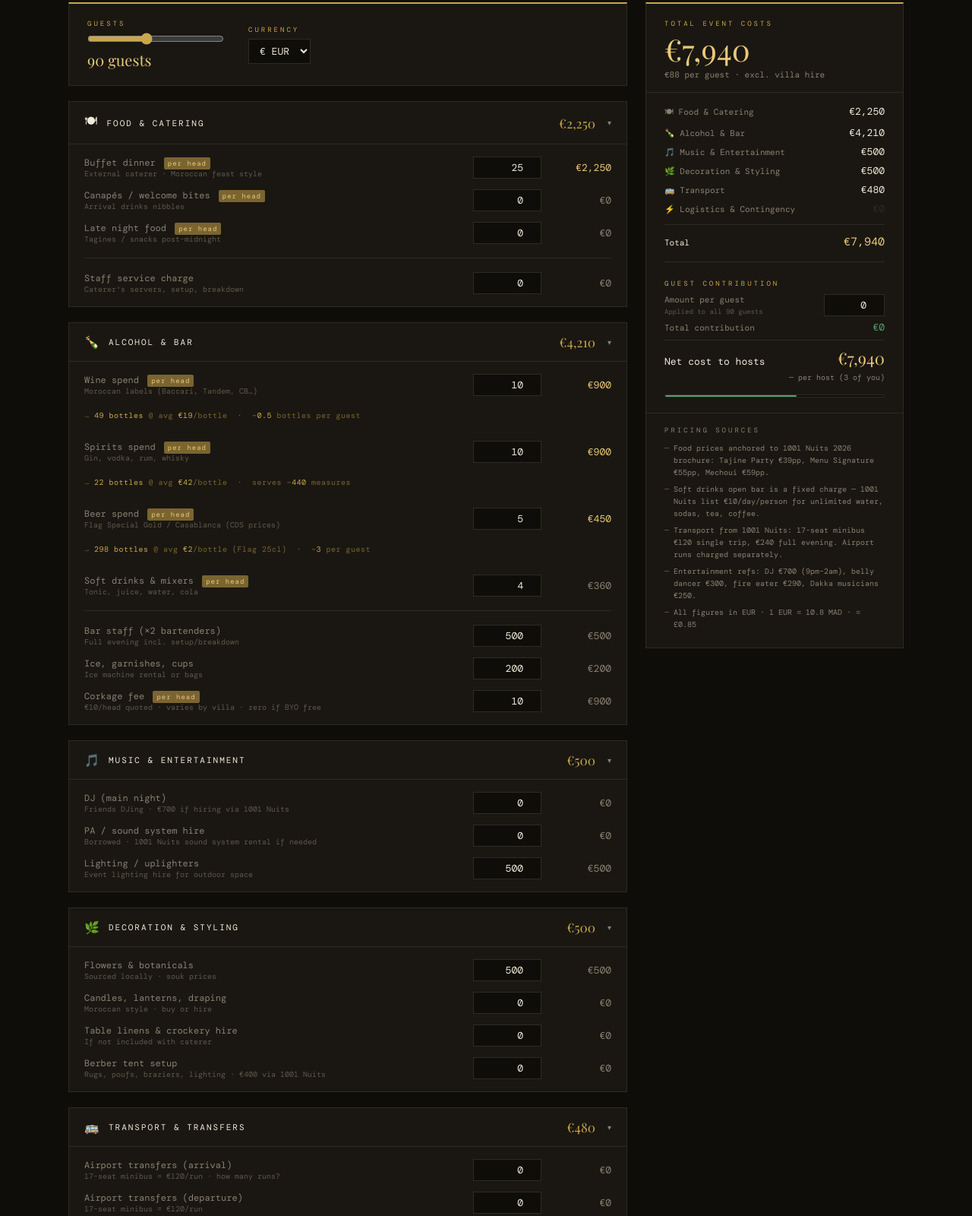
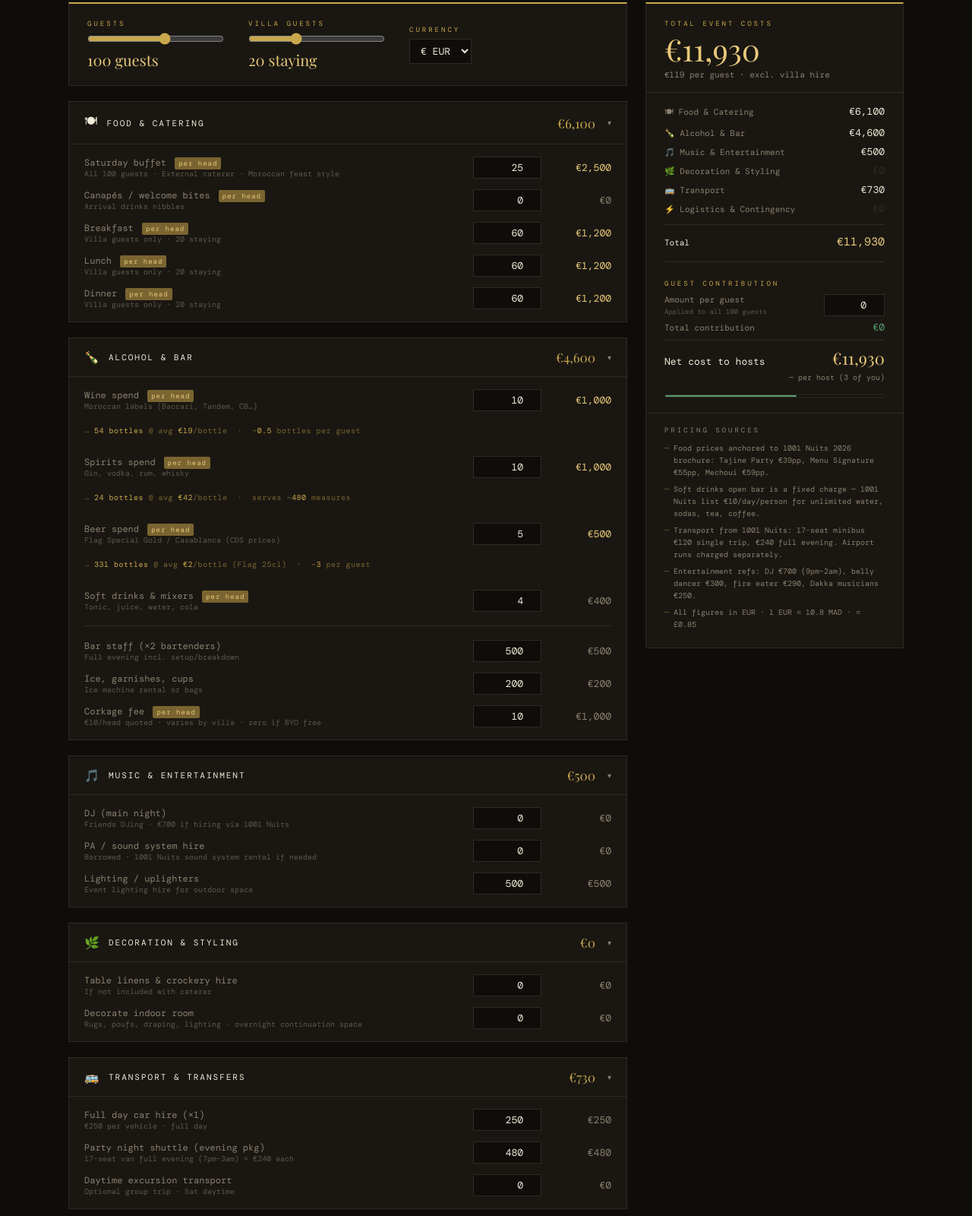
Before and after one commit to bentaub-cloud/eventcostestimator, a plain HTML site: page index.html in a window 1280 px wide. Shown: the part 257-1857 px from the top of the page at 76% size. Drawn offline with nearby package versions, Linux system fonts and the light colour scheme; a web font is replaced by a local one.

Commit message:
Add files via upload

```diff
--- a/index.html
+++ b/index.html
@@ -292,8 +292,13 @@
     <div class="global-bar">
       <div class="global-field">
         <label>Guests</label>
-        <input type="range" id="guests" min="60" max="130" value="90" step="5" oninput="update()">
-        <span class="val-display"><span id="guests-val">90</span> guests</span>
+        <input type="range" id="guests" min="60" max="130" value="100" step="5" oninput="update()">
+        <span class="val-display"><span id="guests-val">100</span> guests</span>
+      </div>
+      <div class="global-field">
+        <label>Villa Guests</label>
+        <input type="range" id="villa-guests" min="10" max="40" value="20" step="2" oninput="update()">
+        <span class="val-display"><span id="villa-guests-val">20</span> staying</span>
       </div>
       <div class="global-field">
         <label>Currency</label>
@@ -320,8 +325,8 @@
       <div class="card-body">
         <div class="line-item">
           <div>
-            <div class="line-label">Buffet dinner <span class="per-head-tag">per head</span></div>
-            <div class="line-note">External caterer · Moroccan feast style</div>
+            <div class="line-label">Saturday buffet <span class="per-head-tag">per head</span></div>
+            <div class="line-note">All 100 guests · External caterer · Moroccan feast style</div>
           </div>
           <input class="line-input" type="number" id="buffet-pp" value="25" min="0" oninput="update()">
           <span class="line-computed highlighted" id="buffet-total">€2,250</span>
@@ -336,20 +341,27 @@
         </div>
         <div class="line-item">
           <div>
-            <div class="line-label">Late night food <span class="per-head-tag">per head</span></div>
-            <div class="line-note">Tagines / snacks post-midnight</div>
+            <div class="line-label">Breakfast <span class="per-head-tag">per head</span></div>
+            <div class="line-note">Villa guests only · <span id="villa-guests-food">20</span> staying</div>
           </div>
-          <input class="line-input" type="number" id="latenight-pp" value="0" min="0" oninput="update()">
-          <span class="line-computed" id="latenight-total">€0</span>
+          <input class="line-input" type="number" id="breakfast-pp" value="60" min="0" oninput="update()">
+          <span class="line-computed highlighted" id="breakfast-total">€0</span>
         </div>
-        <div class="divider"></div>
         <div class="line-item">
           <div>
-            <div class="line-label">Staff service charge</div>
-            <div class="line-note">Caterer's servers, setup, breakdown</div>
+            <div class="line-label">Lunch <span class="per-head-tag">per head</span></div>
+            <div class="line-note">Villa guests only · <span id="villa-guests-food2">20</span> staying</div>
           </div>
-          <input class="line-input" type="number" id="catering-service" value="0" min="0" oninput="update()">
-          <span class="line-computed" id="catering-service-display">€0</span>
+          <input class="line-input" type="number" id="lunch-pp" value="60" min="0" oninput="update()">
+          <span class="line-computed highlighted" id="lunch-total">€0</span>
+        </div>
+        <div class="line-item">
+          <div>
+            <div class="line-label">Dinner <span class="per-head-tag">per head</span></div>
+            <div class="line-note">Villa guests only · <span id="villa-guests-food3">20</span> staying</div>
+          </div>
+          <input class="line-input" type="number" id="dinner-pp" value="60" min="0" oninput="update()">
+          <span class="line-computed highlighted" id="dinner-total">€0</span>
         </div>
       </div>
     </div>
@@ -492,22 +504,6 @@
       <div class="card-body">
         <div class="line-item">
           <div>
-            <div class="line-label">Flowers &amp; botanicals</div>
-            <div class="line-note">Sourced locally · souk prices</div>
-          </div>
-          <input class="line-input" type="number" id="flowers" value="500" min="0" oninput="update()">
-          <span class="line-computed" id="flowers-display">€600</span>
-        </div>
-        <div class="line-item">
-          <div>
-            <div class="line-label">Candles, lanterns, draping</div>
-            <div class="line-note">Moroccan style · buy or hire</div>
-          </div>
-          <input class="line-input" type="number" id="candles" value="0" min="0" oninput="update()">
-          <span class="line-computed" id="candles-display">€0</span>
-        </div>
-        <div class="line-item">
-          <div>
             <div class="line-label">Table linens &amp; crockery hire</div>
             <div class="line-note">If not included with caterer</div>
           </div>
@@ -516,8 +512,8 @@
         </div>
         <div class="line-item">
           <div>
-            <div class="line-label">Berber tent setup</div>
-            <div class="line-note">Rugs, poufs, braziers, lighting · €400 via 1001 Nuits</div>
+            <div class="line-label">Decorate indoor room</div>
+            <div class="line-note">Rugs, poufs, draping, lighting · overnight continuation space</div>
           </div>
           <input class="line-input" type="number" id="berber" value="0" min="0" oninput="update()">
           <span class="line-computed" id="berber-display">€0</span>
@@ -540,19 +536,11 @@
       <div class="card-body">
         <div class="line-item">
           <div>
-            <div class="line-label">Airport transfers (arrival)</div>
-            <div class="line-note">17-seat minibus = €120/run · how many runs?</div>
+            <div class="line-label">Full day car hire (×1)</div>
+            <div class="line-note">€250 per vehicle · full day</div>
           </div>
-          <input class="line-input" type="number" id="airport-in" value="0" min="0" oninput="update()">
-          <span class="line-computed" id="airport-in-display">€0</span>
-        </div>
-        <div class="line-item">
-          <div>
-            <div class="line-label">Airport transfers (departure)</div>
-            <div class="line-note">17-seat minibus = €120/run</div>
-          </div>
-          <input class="line-input" type="number" id="airport-out" value="0" min="0" oninput="update()">
-          <span class="line-computed" id="airport-out-display">€0</span>
+          <input class="line-input" type="number" id="airport-in" value="250" min="0" oninput="update()">
+          <span class="line-computed" id="airport-in-display">€250</span>
         </div>
         <div class="line-item">
           <div>
@@ -609,14 +597,6 @@
           </div>
           <input class="line-input" type="number" id="softbar" value="0" min="0" oninput="update()">
           <span class="line-computed" id="softbar-display">€0</span>
-        </div>
-        <div class="line-item">
-          <div>
-            <div class="line-label">Photo booth</div>
-            <div class="line-note">Optional · €700 via 1001 Nuits · great for a 50th</div>
-          </div>
-          <input class="line-input" type="number" id="photobooth" value="0" min="0" oninput="update()">
-          <span class="line-computed" id="photobooth-display">€0</span>
         </div>
         <div class="line-item">
           <div>
@@ -718,16 +698,24 @@ function update() {
   document.getElementById('guests-val').textContent = n;
 
   // FOOD
+  const villaGuests = g('villa-guests');
+  s('villa-guests-food', villaGuests);
+  s('villa-guests-food2', villaGuests);
+  s('villa-guests-food3', villaGuests);
+  document.getElementById('villa-guests-val').textContent = villaGuests;
+
   const buffet = g('buffet-pp') * n;
   const canapes = g('canapes-pp') * n;
-  const latenight = g('latenight-pp') * n;
-  const catSvc = g('catering-service');
-  const food = buffet + canapes + latenight + catSvc;
+  const breakfast = g('breakfast-pp') * villaGuests;
+  const lunch = g('lunch-pp') * villaGuests;
+  const dinner = g('dinner-pp') * villaGuests;
+  const food = buffet + canapes + breakfast + lunch + dinner;
 
   s('buffet-total', fmt(buffet));
   s('canapes-total', fmt(canapes));
-  s('latenight-total', fmt(latenight));
-  s('catering-service-display', fmt(catSvc));
+  s('breakfast-total', fmt(breakfast));
+  s('lunch-total', fmt(lunch));
+  s('dinner-total', fmt(dinner));
   s('sub-food', fmt(food));
 
   // DRINKS
@@ -783,27 +771,21 @@ function update() {
   s('sub-music', fmt(music));
 
   // DECOR
-  const flowers = g('flowers');
-  const candles = g('candles');
   const linens = g('linens');
   const berber = g('berber');
-  const decor = flowers + candles + linens + berber;
+  const decor = linens + berber;
 
-  s('flowers-display', fmt(flowers));
-  s('candles-display', fmt(candles));
   s('linens-display', fmt(linens));
   s('berber-display', fmt(berber));
   s('sub-decor', fmt(decor));
 
   // TRANSPORT
-  const airIn = g('airport-in');
-  const airOut = g('airport-out');
+  const carHire = g('airport-in');
   const partyT = g('party-transport');
   const medina = g('medina-trip');
-  const transport = airIn + airOut + partyT + medina;
+  const transport = carHire + partyT + medina;
 
-  s('airport-in-display', fmt(airIn));
-  s('airport-out-display', fmt(airOut));
+  s('airport-in-display', fmt(carHire));
   s('party-transport-display', fmt(partyT));
   s('medina-trip-display', fmt(medina));
   s('sub-transport', fmt(transport));
@@ -812,14 +794,12 @@ function update() {
   const eventfee = g('eventfee-pp') * n;
   const security = g('security');
   const softbar = g('softbar');
-  const photobooth = g('photobooth');
   const contingency = g('contingency');
-  const misc = eventfee + security + softbar + photobooth + contingency;
+  const misc = eventfee + security + softbar + contingency;
 
   s('eventfee-total', fmt(eventfee));
   s('security-display', fmt(security));
   s('softbar-display', fmt(softbar));
-  s('photobooth-display', fmt(photobooth));
   s('contingency-display', fmt(contingency));
   s('sub-misc', fmt(misc));
 
```
